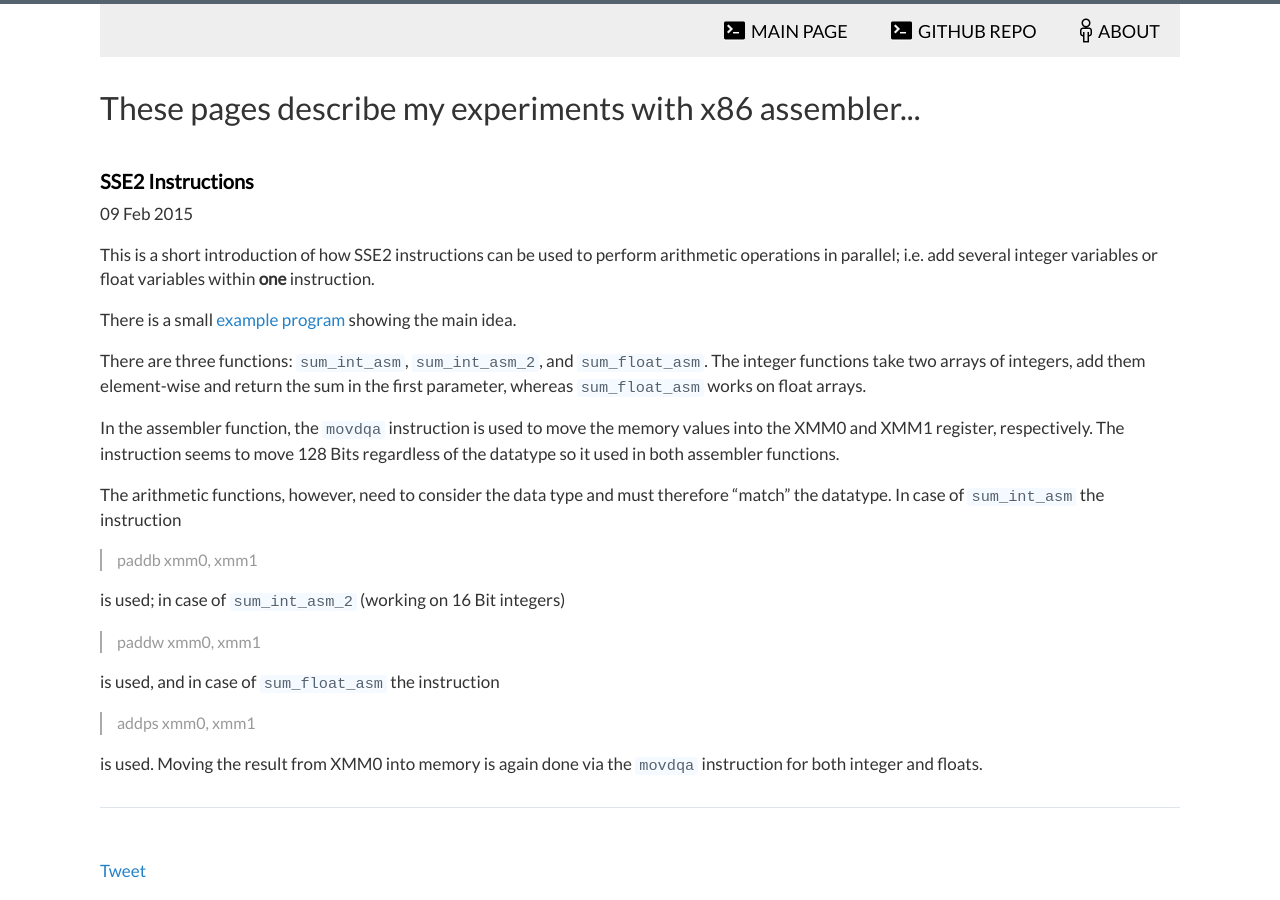
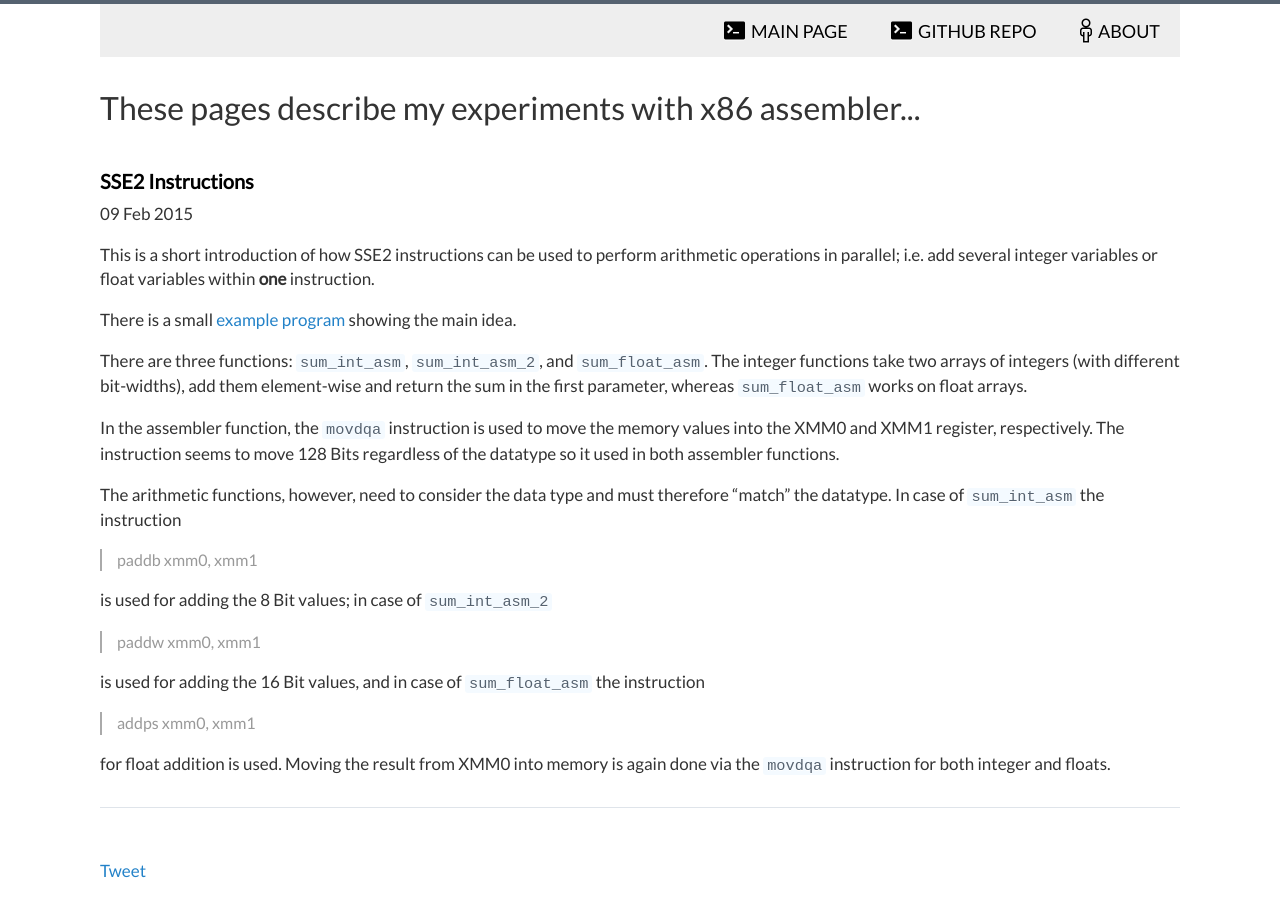
Before and after one commit to ClemensFMN/asm-stuff, a Jekyll site: the page built from _posts/2015-02-09-SSE2-Instructions.md, in a window 1280 px wide. Built offline with Jekyll 4.4.1, drawn with Linux system fonts in a browser that asks for light colours; Markdown is read by kramdown in place of the engine named in the settings; comment, search, counter and statistics services are not loaded.

Commit message:
extended

```diff
--- a/_posts/2015-02-09-SSE2-Instructions.md
+++ b/_posts/2015-02-09-SSE2-Instructions.md
@@ -14,9 +14,9 @@ There is a small [example program](https://github.com/ClemensFMN/asm-stuff/tree/
 showing the main idea.
 
 There are three functions: `sum_int_asm`, `sum_int_asm_2`, and
-`sum_float_asm`. The integer functions take two arrays of integers, add
-them element-wise and return the sum in the first parameter, whereas
-`sum_float_asm` works on float arrays.
+`sum_float_asm`. The integer functions take two arrays of integers (with
+different bit-widths), add them element-wise and return the sum in the first
+parameter, whereas `sum_float_asm` works on float arrays.
 
 In the assembler function, the `movdqa` instruction is used to move the memory
 values into the XMM0 and XMM1 register, respectively. The instruction seems to
@@ -27,13 +27,14 @@ therefore "match" the datatype. In case of `sum_int_asm` the instruction
 
 > paddb xmm0, xmm1
 
-is used; in case of `sum_int_asm_2` (working on 16 Bit integers)
+is used for adding the 8 Bit values; in case of `sum_int_asm_2`
 
 > paddw xmm0, xmm1
 
-is used, and in case of `sum_float_asm` the instruction
+is used for adding the 16 Bit values, and in case of `sum_float_asm` the
+instruction
 
 > addps xmm0, xmm1
 
-is used. Moving the result from XMM0 into memory is again done via the
-`movdqa` instruction for both integer and floats.
+for float addition is used. Moving the result from XMM0 into memory is again
+done via the `movdqa` instruction for both integer and floats.
```
